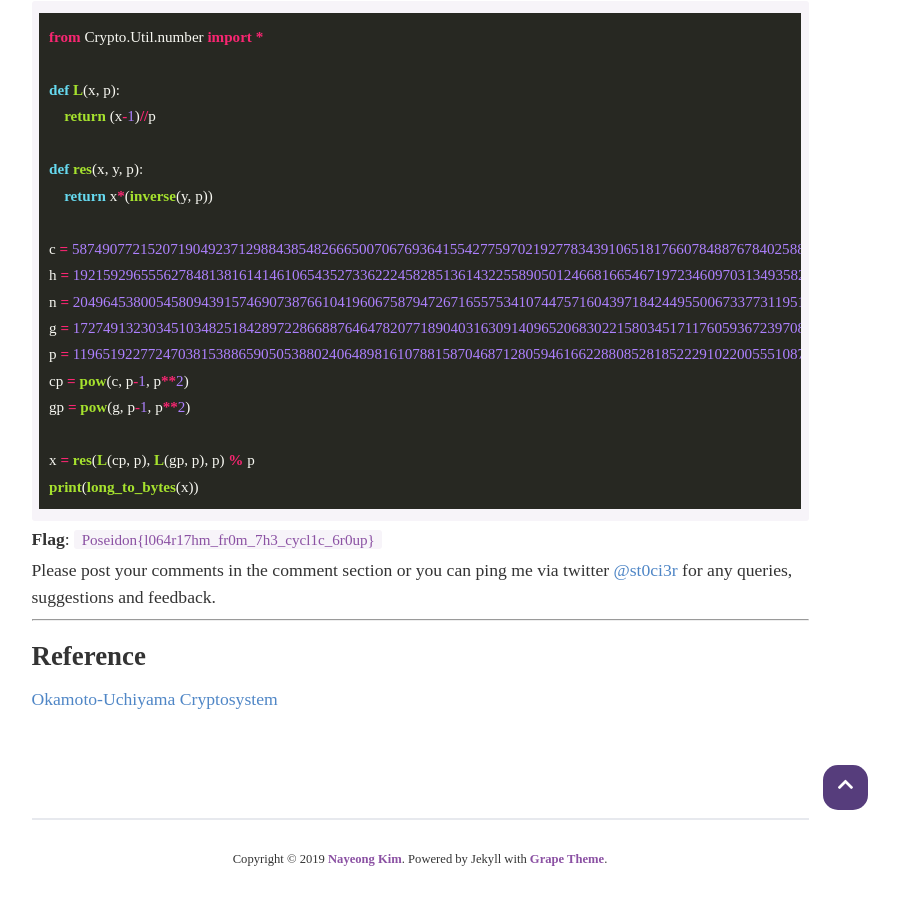
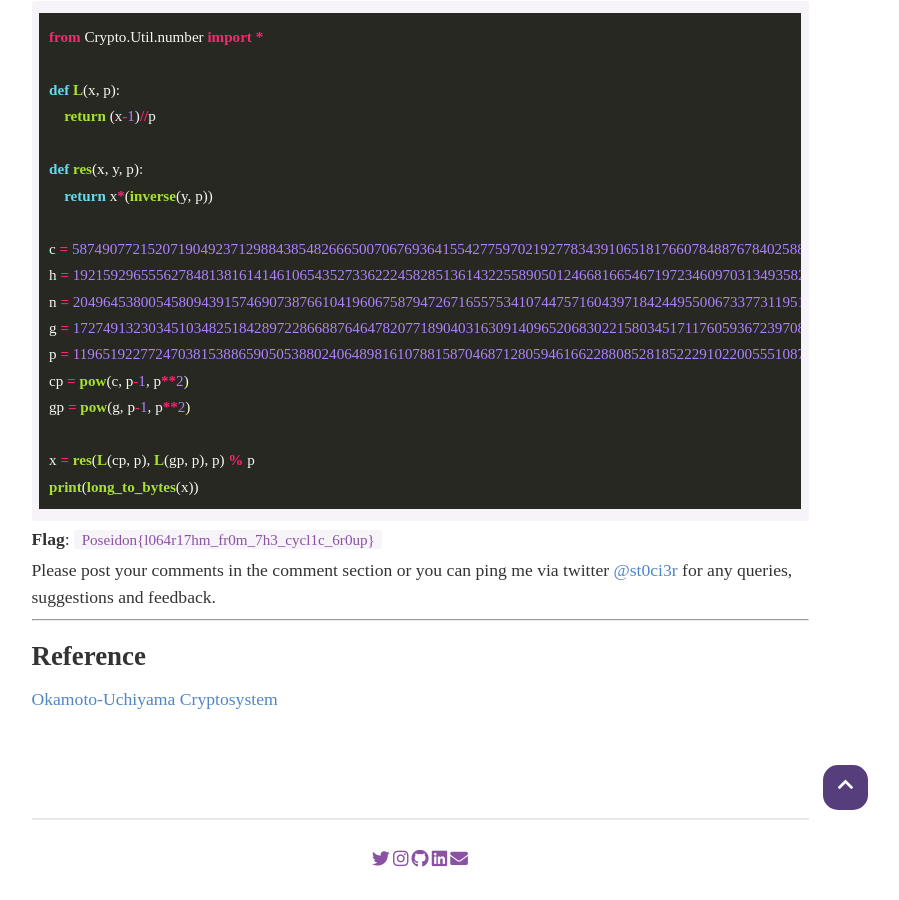
Before and after one commit to CYBERBABY1/malladisiddu.github.io, a Jekyll site: the page built from _posts/2020-08-10-poseidonctf-2020-writeups.md, in a window 1280 px wide and 900 px high, scrolled down 1899 px. Shown: the whole window, without its empty margins (220-1119 px from the left). Built offline with Jekyll 4.4.1, drawn with Linux system fonts in a browser that asks for light colours; nearby versions of some CDN libraries; some web fonts are replaced; comment, search, counter and statistics services are not loaded.

Commit message:
Update footer.html

```diff
--- a/_includes/footer.html
+++ b/_includes/footer.html
@@ -1,8 +1,19 @@
 <footer>
   <div class="footer">
-    Copyright © 2019
-    <a href="https://github.com/NAYE0NG">Nayeong Kim</a>.
-    Powered by Jekyll with
-    <a href="https://github.com/naye0ng/Grape-Theme">Grape Theme</a>.
+    <a href="https://twitter.com/st0ic3r">
+      <i class="fab fa-twitter"></i>
+    </a>
+    <a href="http://instagram.com/st0ic3r">
+      <i class="fab fa-instagram"></i>
+    </a>
+    <a href="https://github.com/malladisiddu">
+      <i class="fab fa-github"></i>
+    </a>
+    <a href="https://www.linkedin.com/in/siddartha-malladi/">
+      <i class="fab fa-linkedin"></i>
+    </a>
+    <a href="mailto:malladisiddu@gmail.com">
+      <i class="fas fa-envelope"></i>
+    </a>
   </div>
 </footer>
```
